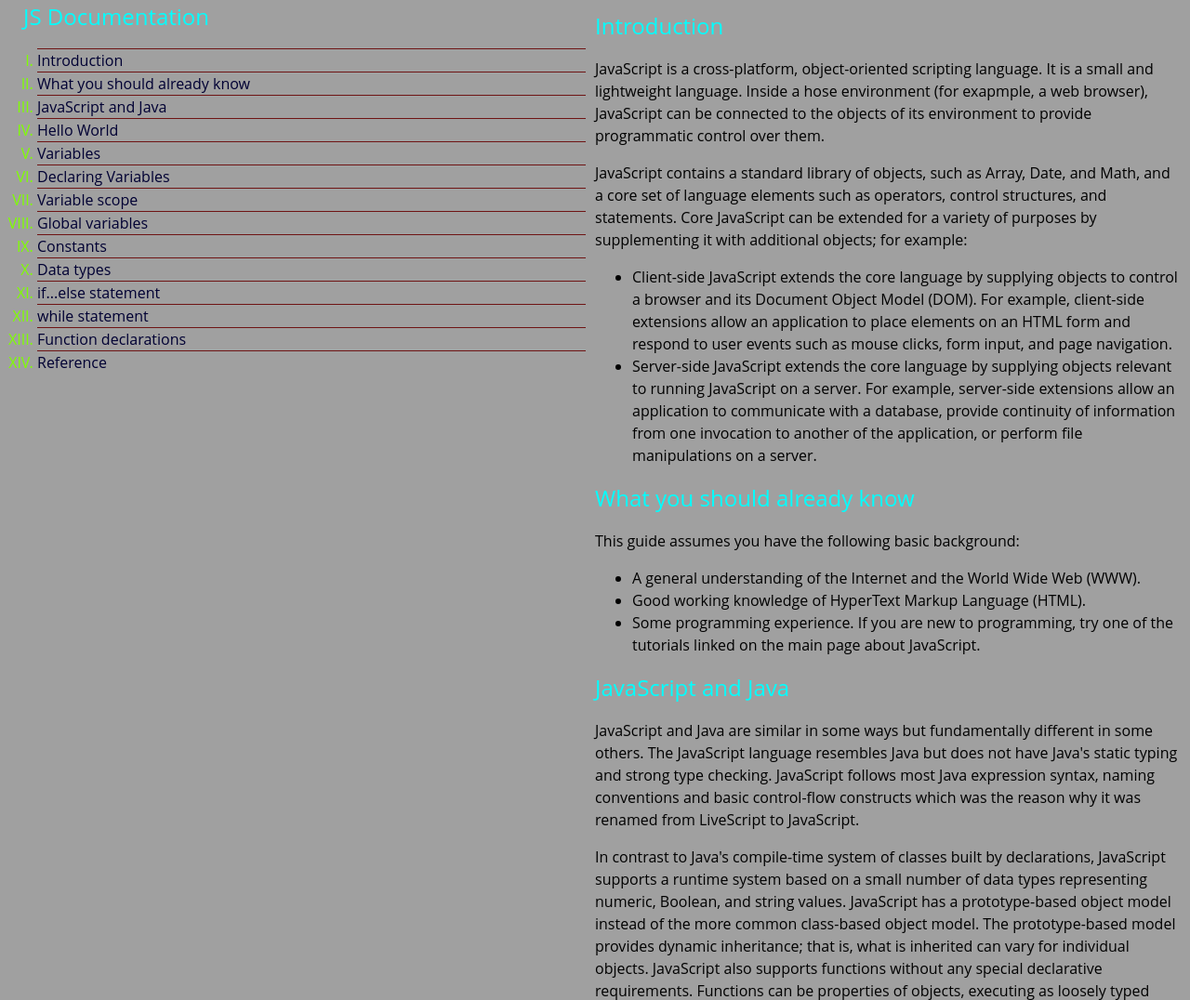
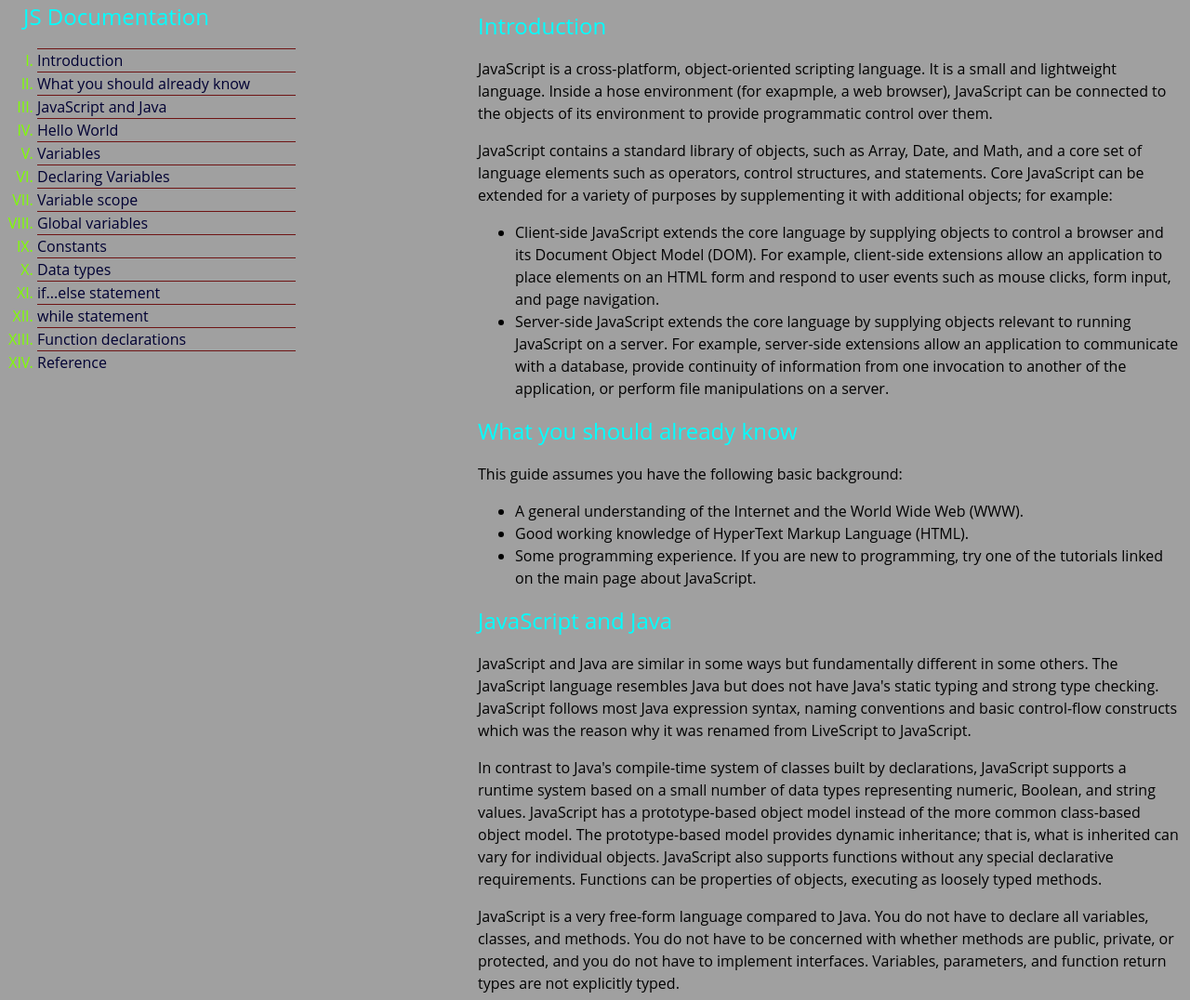
Before and after one commit to CCooper70/TechDoc, a plain HTML site: page index.html in a window 1280 px wide. Shown: the top 1076 px of the page at 93% size. Drawn offline with Linux system fonts and the light colour scheme.

Commit message:
adding all files

```diff
--- a/styles.css
+++ b/styles.css
@@ -25,7 +25,7 @@
     }
   }
   #main-doc{
-    width: 100%;
+    width: 150%;
   }
   #navbar{
     width: 100%;
@@ -46,7 +46,7 @@
   }
   #ul-navbar li{
     border-top: 1px solid rgb(110, 20, 20);
-    width: 100%;
+    width: 60%;
     margin: 0;
   }
   header{
```
Lines whose indentation alone changed are shown as unchanged.
